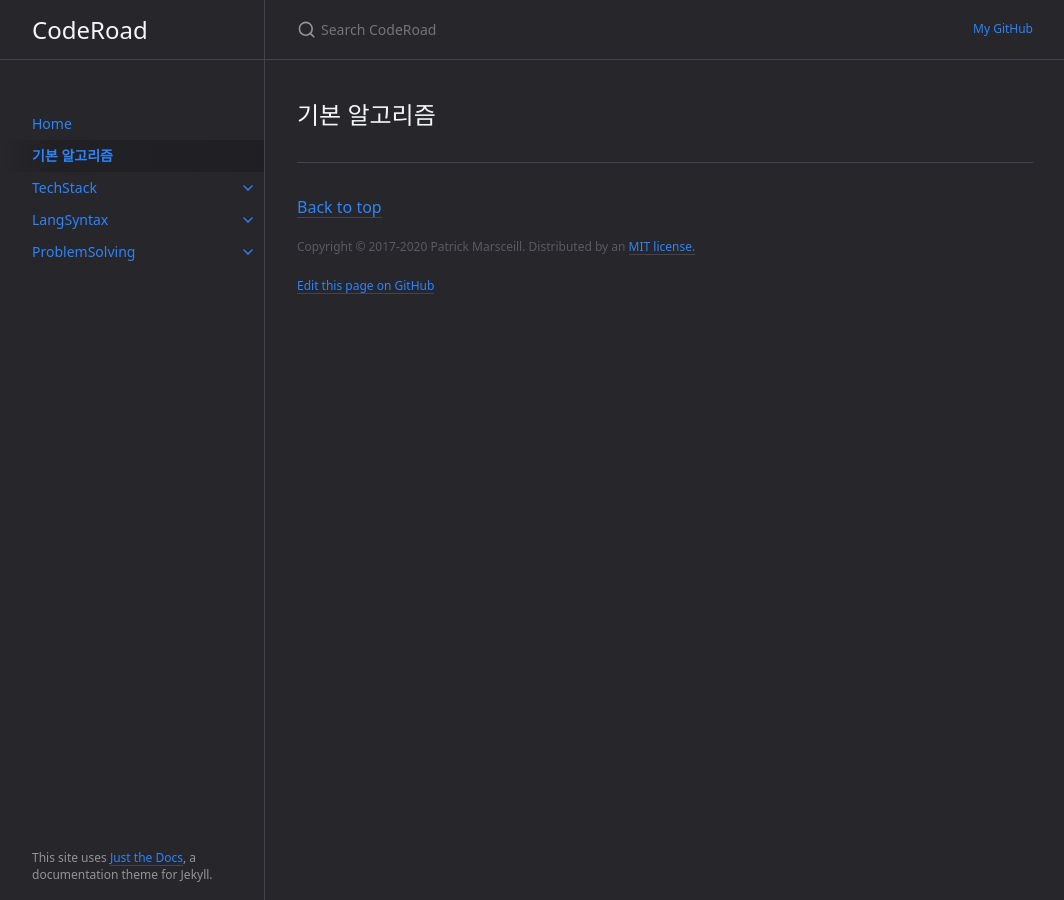
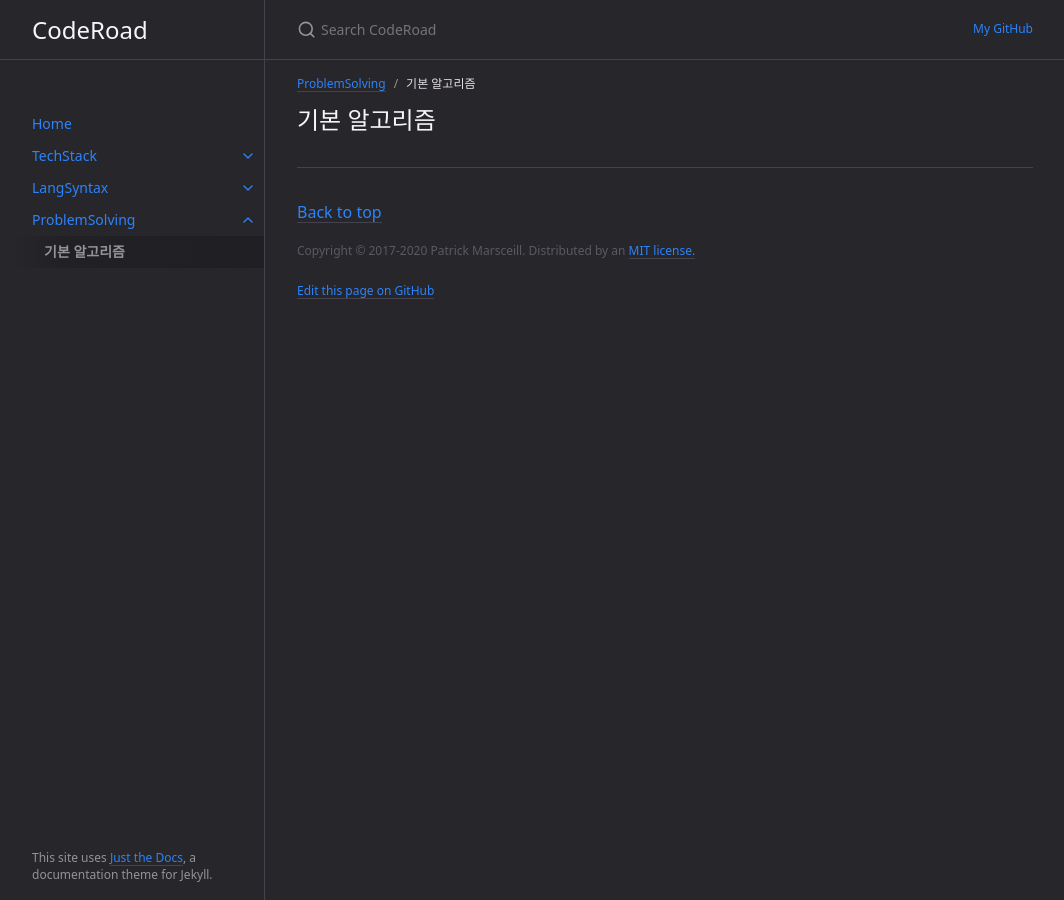
Before and after one commit to hangillee/hangillee.github.io, a Jekyll site: the page built from docs/ProblemSolving/ps1.md, in a window 1280 px wide. Shown: the whole page, without its empty margins (107-1171 px from the left). Built offline with Jekyll 4.4.1, drawn with Linux system fonts in a browser that asks for light colours.

Commit message:
CHORE Move ps1 page to under ProblemSolving category

```diff
--- a/docs/ProblemSolving/ps1.md
+++ b/docs/ProblemSolving/ps1.md
@@ -2,7 +2,7 @@
 layout: default
 title: 기본 알고리즘
 nav_order: 1
-has_children: false
+parent: ProblemSolving
 permalink: docs/problemsolving/ps1
 ---
 
```
